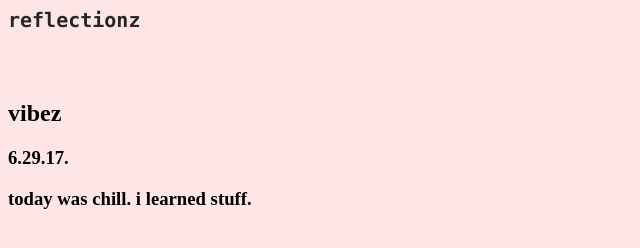
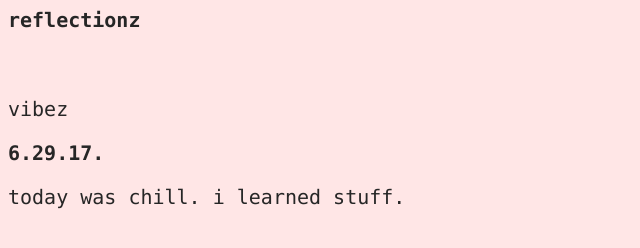
Before and after one commit to hannah-karl/hannah-karl.github.io, a plain HTML site: page reflections.html in a window 1280 px wide. Shown: the whole page, without its empty margins (0-640 px from the left). Drawn offline with Linux system fonts and the light colour scheme.

Commit message:
Update style.css

```diff
--- a/style.css
+++ b/style.css
@@ -3,6 +3,24 @@ h1 {
   font-family:"Lucida Console", Monaco, monospace;
   font-size: 20px;
   font-weight: bold;
+}
+h2 {
+  color:   #262626;
+  font-family:"Lucida Console", Monaco, monospace;
+  font-size: 20px;
+  font-weight: lighter;
+}
+h3 {
+  color:   #262626;
+  font-family:"Lucida Console", Monaco, monospace;
+  font-size: 20px;
+  font-weight: bold;
+}
+p {
+  color:   #262626;
+  font-family:"Lucida Console", Monaco, monospace;
+  font-size: 20px;
+  font-weight: lighter;
 }
 #firstp {
   color:    #262626;
```
